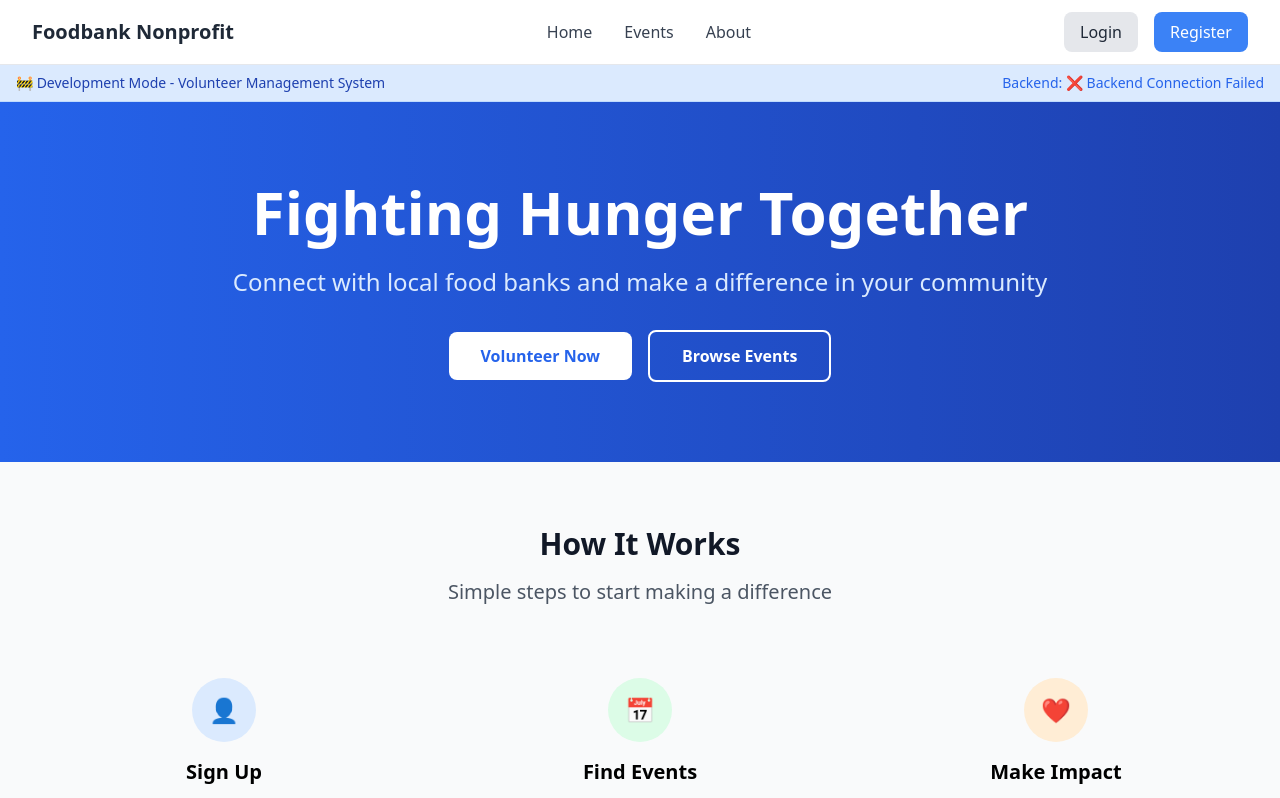
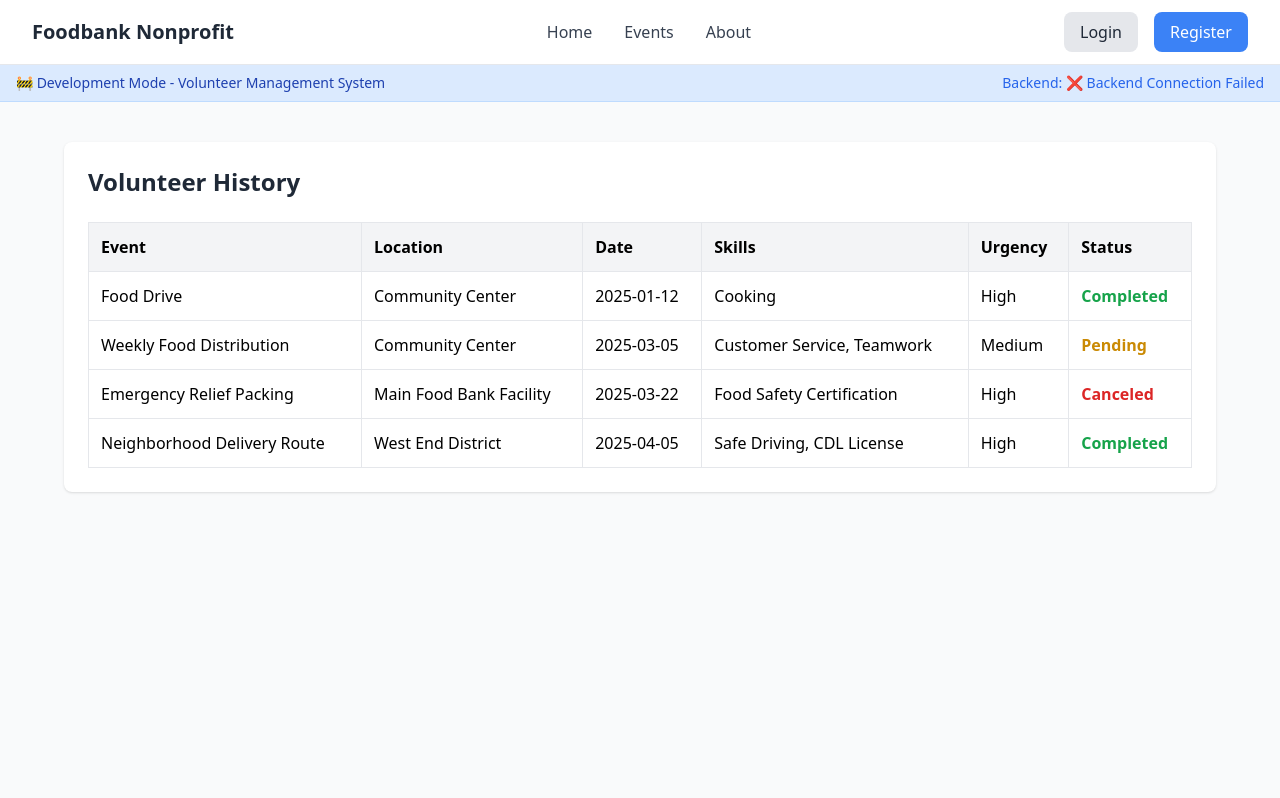
Before and after one commit to tabriz-s/foodbank-volunteer-app, a React (Create React App) app in the folder client/: page /volunteer/history in a window 1280 px wide. Shown: the top 798 px of the page. Built offline with nearby package versions, Linux system fonts and the light colour scheme; no server answers.

Commit message:
Fix: Volunteer History section

```diff
--- a/client/src/App.js
+++ b/client/src/App.js
@@ -10,6 +10,7 @@ import Home from './pages/Home';
 import Login from './pages/auth/Login';
 import Register from './pages/auth/Register';
 import ProfilePage from './pages/volunteer/ProfilePage';
+import VolunteerHistory from './pages/volunteer/VolunteerHistory';
 
 // TODO: Import other pages as they're being created
 // import VolunteerDashboard from './pages/volunteer/Dashboard';
@@ -61,6 +62,7 @@ function App() {
 
             {/* Volunteer Routes */}
             <Route path="/volunteer/profile" element={<ProfilePage />} />
+            <Route path="/volunteer/history" element={<VolunteerHistory />} />
 
             {/* TODO: Add protected routes as features are being developed */}
             {/*
--- a/client/src/pages/volunteer/ProfilePage.js
+++ b/client/src/pages/volunteer/ProfilePage.js
@@ -593,7 +593,7 @@ const ProfilePage = () => {
                                     {errors.submit && (
                                         <p className="mb-3 text-sm text-red-600">{errors.submit}</p>
                                     )}
-                                    <div className="flex justify-end">
+                                    <div className="flex justify-end mb-3">
                                         <button
                                             type="submit"
                                             disabled={loading}
@@ -610,6 +610,24 @@ const ProfilePage = () => {
                             </form>
                         </div>
                     </div>
+
+                    {/* ----- Volunteer History Section ----- */}
+                    <div className="mt-8 p-6 bg-white shadow rounded-lg">
+                        <h2 className="text-xl font-semibold text-gray-800 mb-4">
+                            Volunteer History
+                        </h2>
+                        <p className="text-gray-600 mb-4">
+                            View your past volunteer events and participation status.
+                        </p>
+                        <a
+                            href="/volunteer/history"
+                            className="inline-block bg-blue-600 shadow-sm text-sm font-medium text-white px-5 py-2
+        rounded-md hover:bg-blue-700 transition-colors"
+                        >
+                            View History
+                        </a>
+                    </div>
+
                 </div>
             </div>
         </div>
--- /dev/null
+++ b/client/src/pages/volunteer/VolunteerHistory.js
@@ -0,0 +1,92 @@
+import React from "react";
+
+// sample data for testing - replace later with API data
+const volHistoryList = [
+    {
+        name: "Food Drive",
+        location: "Community Center",
+        date: "2025-01-12",
+        skills: ["Cooking"],
+        urgency: "High",
+        status: "Completed",
+    },
+    {
+        name: "Weekly Food Distribution",
+        location: "Community Center",
+        date: "2025-03-05",
+        skills: ["Customer Service", "Teamwork"],
+        urgency: "Medium",
+        status: "Pending",
+    },
+    {
+        name: "Emergency Relief Packing",
+        location: "Main Food Bank Facility",
+        date: "2025-03-22",
+        skills: ["Food Safety Certification"],
+        urgency: "High",
+        status: "Canceled",
+    },
+    {
+        name: "Neighborhood Delivery Route",
+        location: "West End District",
+        date: "2025-04-05",
+        skills: ["Safe Driving", "CDL License"],
+        urgency: "High",
+        status: "Completed",
+    },
+];
+
+// fetch('/api/volunteer/history') once database implemented
+const VolunteerHistory = () => {
+    return (
+        <div className="min-h-screen bg-gray-50 py-10 px-6">
+            <div className="max-w-6xl mx-auto bg-white shadow rounded-lg p-6">
+                <h2 className="text-2xl font-bold mb-6 text-gray-800">
+                    Volunteer History
+                </h2>
+
+                <div className="overflow-x-auto">
+                    <table className="w-full border border-gray-200 rounded-lg">
+                        <thead className="bg-gray-100">
+                        <tr>
+                            <th className="p-3 border text-left">Event</th>
+                            <th className="p-3 border text-left">Location</th>
+                            <th className="p-3 border text-left">Date</th>
+                            <th className="p-3 border text-left">Skills</th>
+                            <th className="p-3 border text-left">Urgency</th>
+                            <th className="p-3 border text-left">Status</th>
+                        </tr>
+                        </thead>
+                        <tbody>
+                        {volHistoryList.map((row, idx) => (
+                            <tr
+                                key={idx}
+                                className="hover:bg-gray-50 transition-colors duration-200"
+                            >
+                                <td className="p-3 border">{row.name}</td>
+                                <td className="p-3 border">{row.location}</td>
+                                <td className="p-3 border">{row.date}</td>
+                                <td className="p-3 border">{row.skills.join(", ")}</td>
+                                <td className="p-3 border">{row.urgency}</td>
+                                <td
+                                    className={`p-3 border font-semibold ${
+                                        row.status === "Completed"
+                                            ? "text-green-600"
+                                            : row.status === "Pending"
+                                                ? "text-yellow-600"
+                                                : "text-red-600"
+                                    }`}
+                                >
+                                    {row.status}
+                                </td>
+                            </tr>
+                        ))}
+                        </tbody>
+                    </table>
+                </div>
+            </div>
+        </div>
+    );
+};
+
+export default VolunteerHistory;
```
